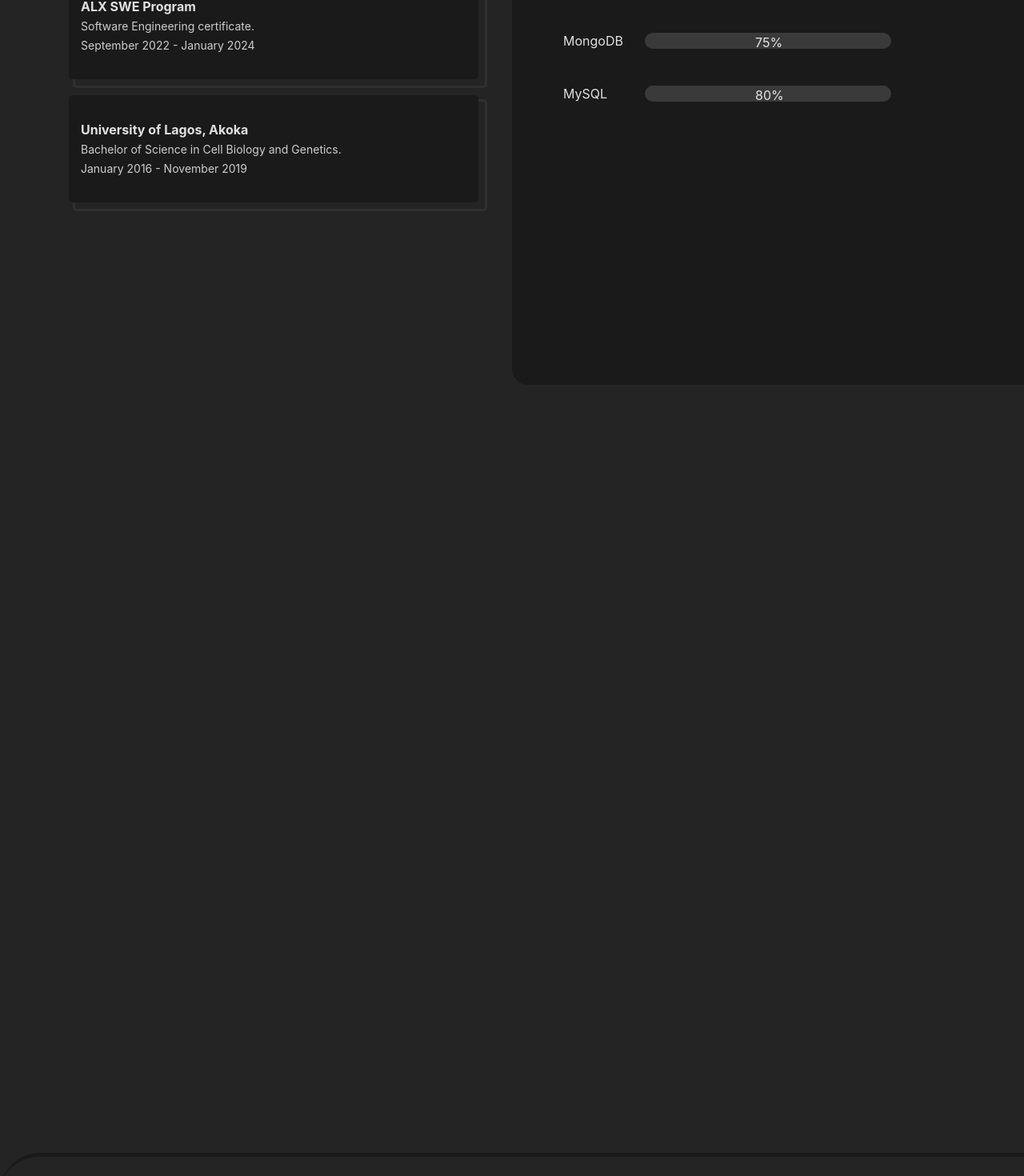
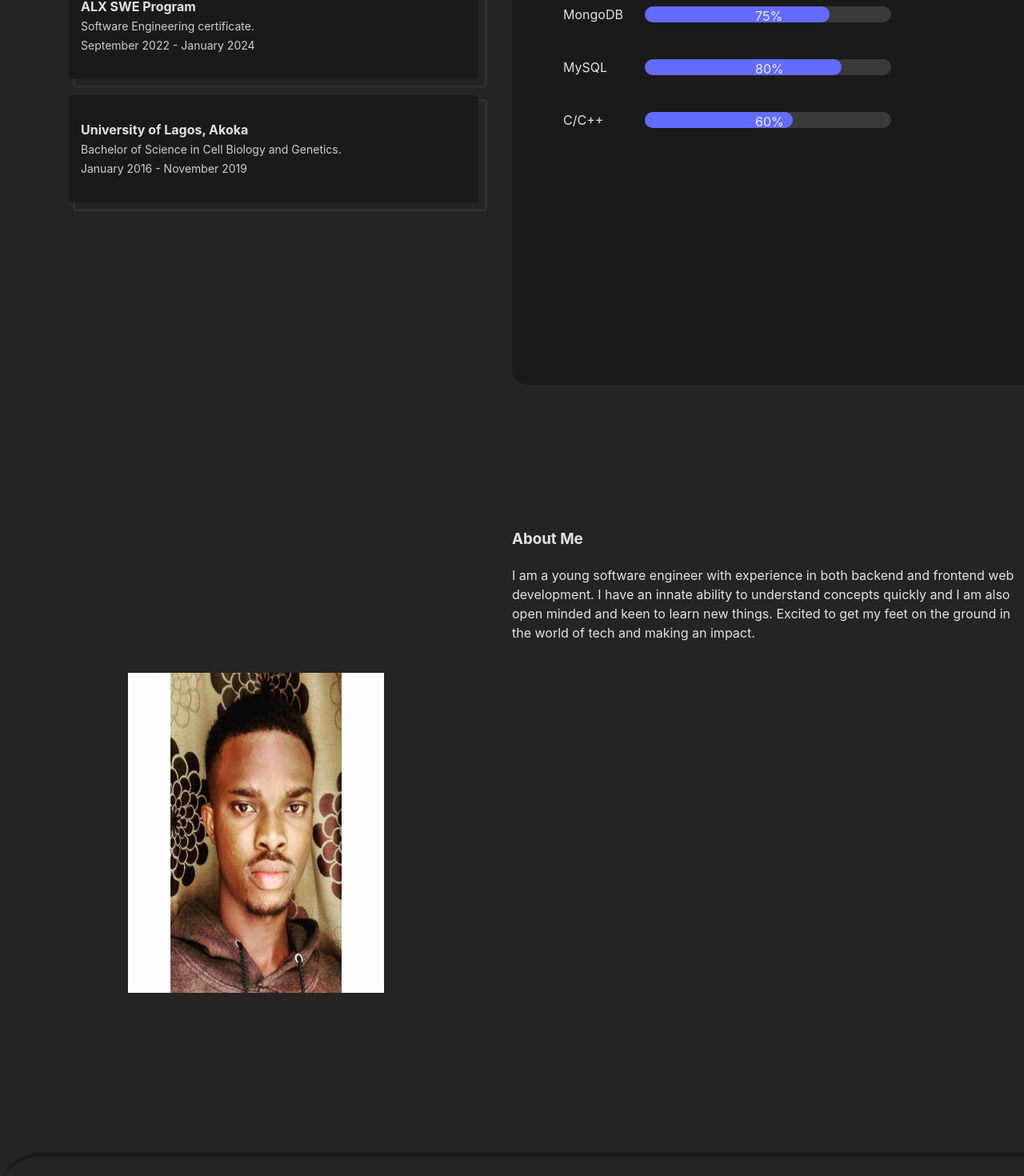
Before and after one commit to I-yan-u/portfolio, a React (Vite) app: page / in a window 1280 px wide. Shown: the part 2479-3949 px from the top of the page at 80% size. Built offline with nearby package versions, Linux system fonts and the light colour scheme; no server answers.

Commit message:
Updated the about section.

```diff
--- a/src/css/About.module.css
+++ b/src/css/About.module.css
@@ -10,6 +10,9 @@
     /* border: 1px solid #3d3d3d; */
     width: 50%;
     height: 100%;
+    display: flex;
+    justify-content: center;
+    align-items: center;
 }
 
 .right {
@@ -17,3 +20,8 @@
     width: 50%;
     height: 100%;
 }
+
+.image {
+    width: 50%;
+    height: 50%;
+}
--- a/src/css/Resume.module.css
+++ b/src/css/Resume.module.css
@@ -122,6 +122,7 @@
 
     .skill_container {
         width: 100%;
+        height: max-content;
     }
 
     .card {
--- a/src/css/Skills.module.css
+++ b/src/css/Skills.module.css
@@ -43,6 +43,34 @@
     width: 90%;
 }
 
+#nodejs > div > span {
+    width: 75%;
+}
+
+#html > div > span {
+    width: 80%;
+}
+
+#css > div > span {
+    width: 75%;
+}
+
+#react > div > span {
+    width: 80%;
+}
+
+#mongodb > div > span {
+    width: 75%;
+}
+
+#mysql > div > span {
+    width: 80%;
+}
+
+#cpp > div > span {
+    width: 60%;
+}
+
 @media screen and (max-width: 600px) {
     .skill > div {
         left: 30%;
--- a/src/sections/About.jsx
+++ b/src/sections/About.jsx
@@ -1,11 +1,23 @@
 // import React from 'react'
 import style from '../css/About.module.css';
+import iyanuImg from '../assets/iyanuImg.jpg';
 
 function About() {
   return (
     <section id='About' className={style.container}>
-      <div className={style.left}></div>
-      <div className={style.right}></div>
+      <div className={style.left}>
+        <img src={iyanuImg} className={style.image} />
+      </div>
+      <div className={style.right}>
+        <h3>About Me</h3>
+        <p>
+          I am a young software engineer with experience in both
+          backend and frontend web development. I have an innate
+          ability to understand concepts quickly and I am also open
+          minded and keen to learn new things. Excited to get my feet
+          on the ground in the world of tech and making an impact.
+        </p>
+      </div>
     </section>
   )
 }
--- a/src/sections/Skills.jsx
+++ b/src/sections/Skills.jsx
@@ -54,6 +54,13 @@ function Skills() {
           <span className={sStyle.levelbar_fg}></span>
         </div>
       </div>
+      <div className={sStyle.skill} id={sStyle.cpp}>
+        <p>C/C++</p>
+        <div className={sStyle.levelbar_bg}>
+          <p className={sStyle.levelbar_percentage}>60%</p>
+          <span className={sStyle.levelbar_fg}></span>
+        </div>
+      </div>
     </div>
   )
 }
```
Also changed, not shown: src/assets/iyanuImg.jpg (added).
